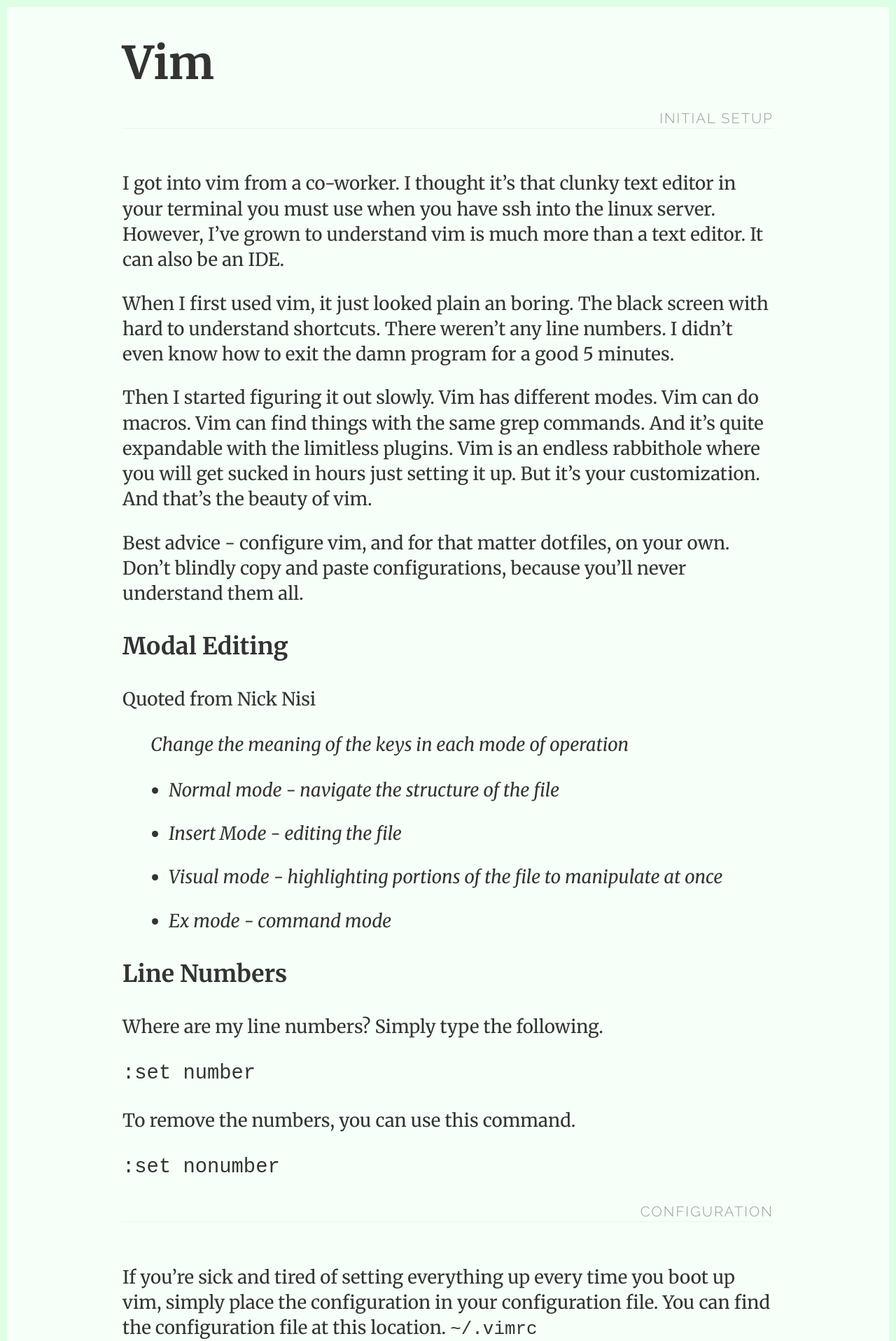
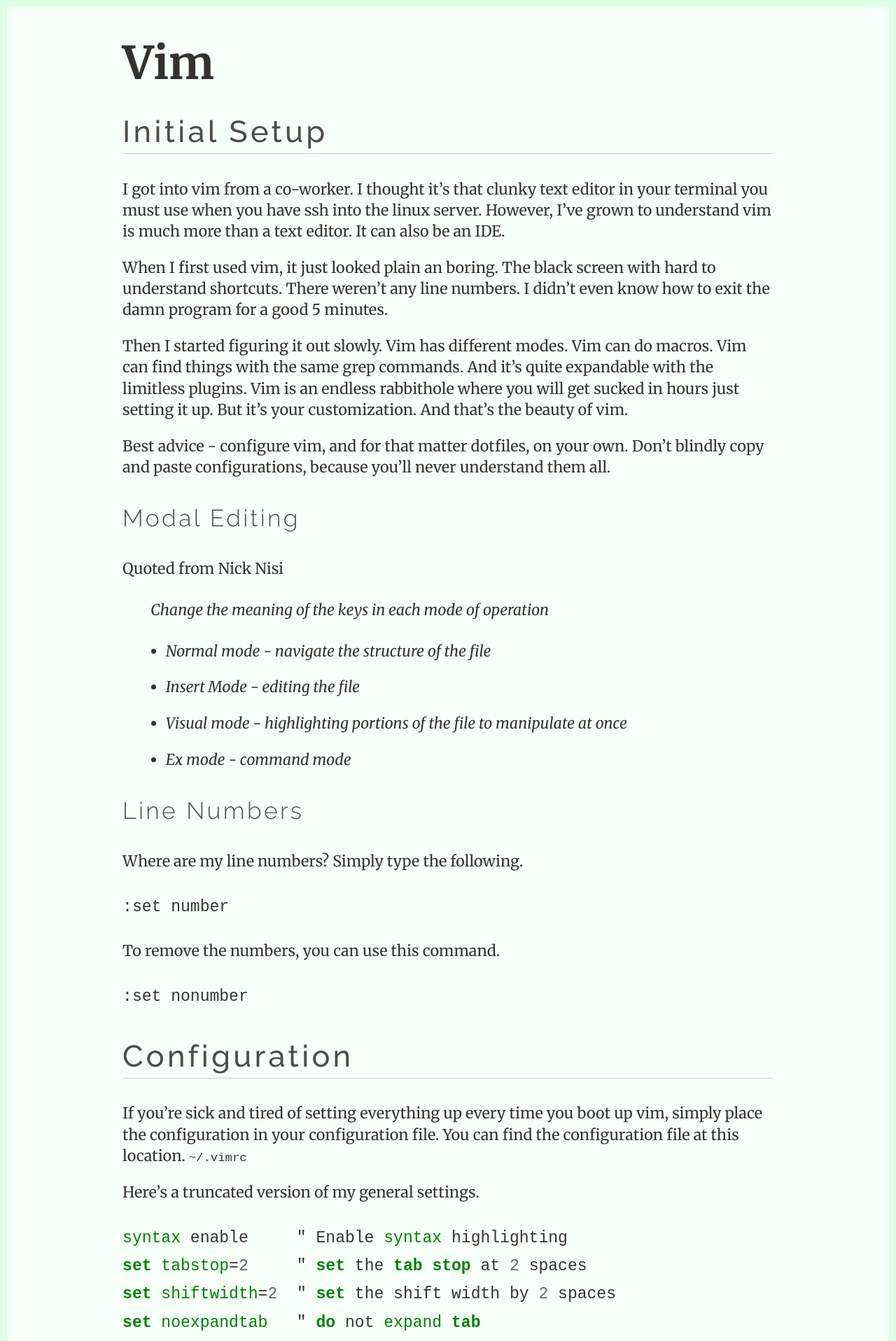
Before and after one commit to jermspeaks/continued-learning, a Jekyll site: the page built from _posts/2015-12-06-vim.md, in a window 1280 px wide. Shown: the top 1916 px of the page at 70% size. Built offline with Jekyll 4.4.1, drawn with Linux system fonts in a browser that asks for light colours; some web fonts are replaced; Markdown is read by kramdown in place of the engine named in the settings; some of the changed text lies outside the part shown.

Commit message:
modified headings

````diff
--- a/_includes/head.html
+++ b/_includes/head.html
@@ -5,5 +5,6 @@
   <meta name="description" content="{{ page.description }}">
   <meta name="viewport" content="width=device-width, initial-scale=1, maximum-scale=1">
   <link href='https://fonts.googleapis.com/css?family=Merriweather:400,700,400italic|Raleway:300,500' rel='stylesheet' type='text/css'>
+  <link rel="stylesheet" href="//cdn.jsdelivr.net/font-hack/2.018/css/hack.min.css">
   <link rel="stylesheet" href="{{ site.baseurl }}/css/main.css">
 </head>
--- a/_posts/2015-12-06-vim.md
+++ b/_posts/2015-12-06-vim.md
@@ -65,7 +65,7 @@
 
 Here's a truncated version of my general settings.
 
-```
+```vim
 syntax enable     " Enable syntax highlighting
 set tabstop=2     " set the tab stop at 2 spaces
 set shiftwidth=2  " set the shift width by 2 spaces
--- a/css/main.scss
+++ b/css/main.scss
@@ -27,8 +27,7 @@
 $color-background: #f6fff8; //rgba(246, 255, 248, 100)
 // $color-primary: #a4c3b2; //rgba(164, 195, 178, 100)
 $color-primary: #333;
-// $color-secondary: #cce3de; //rgba(204, 227, 222, 100)
-$color-secondary: #999;
+$color-secondary: lighten($color-primary, 10%);
 $color-emphasis: #cce3de;
 // $color-emphasis: #eaf4f4; //rgba(234, 244, 244, 100)
 $color-heading: #6b9080; //rgba(107, 144, 128, 100)
@@ -129,21 +128,24 @@
   }
 }
 
-h2 {
-  border-bottom: 1px solid darken($color-background, 5%);
+h2, h3, h4, h5, h6 {
   color: $color-secondary;
   font-family: $font-accent;
-  font-size: 70%;
+  letter-spacing: 0.1em;
+}
+
+h2 {
+  font-weight: 500;
+  border-bottom: 1px solid lighten($color-secondary, 50%);
+}
+
+h3, h4, h5, h6 {
   font-weight: 300;
-  letter-spacing: 0.1em;
-  margin-bottom: 3em;
-  text-align: right;
-  text-transform: uppercase;
 }
 
 p {
   font-weight: 300;
-  font-size: 90%;
+  font-size: 75%;
 }
 
 p:first-of-type {
@@ -159,7 +161,7 @@
 }
 
 li {
-  font-size: 90%;
+  font-size: 75%;
   margin-bottom: 1em;
   margin-left: 1em;
 }
@@ -220,3 +222,9 @@
     }
   }
 }
+
+// Code
+code {
+  font-family: Hack, monospace;
+  font-size: 0.8em;
+}
````
Also changed, not shown: other parts of _posts/2015-12-06-vim.md (+1 -1 lines), 4 other files.
